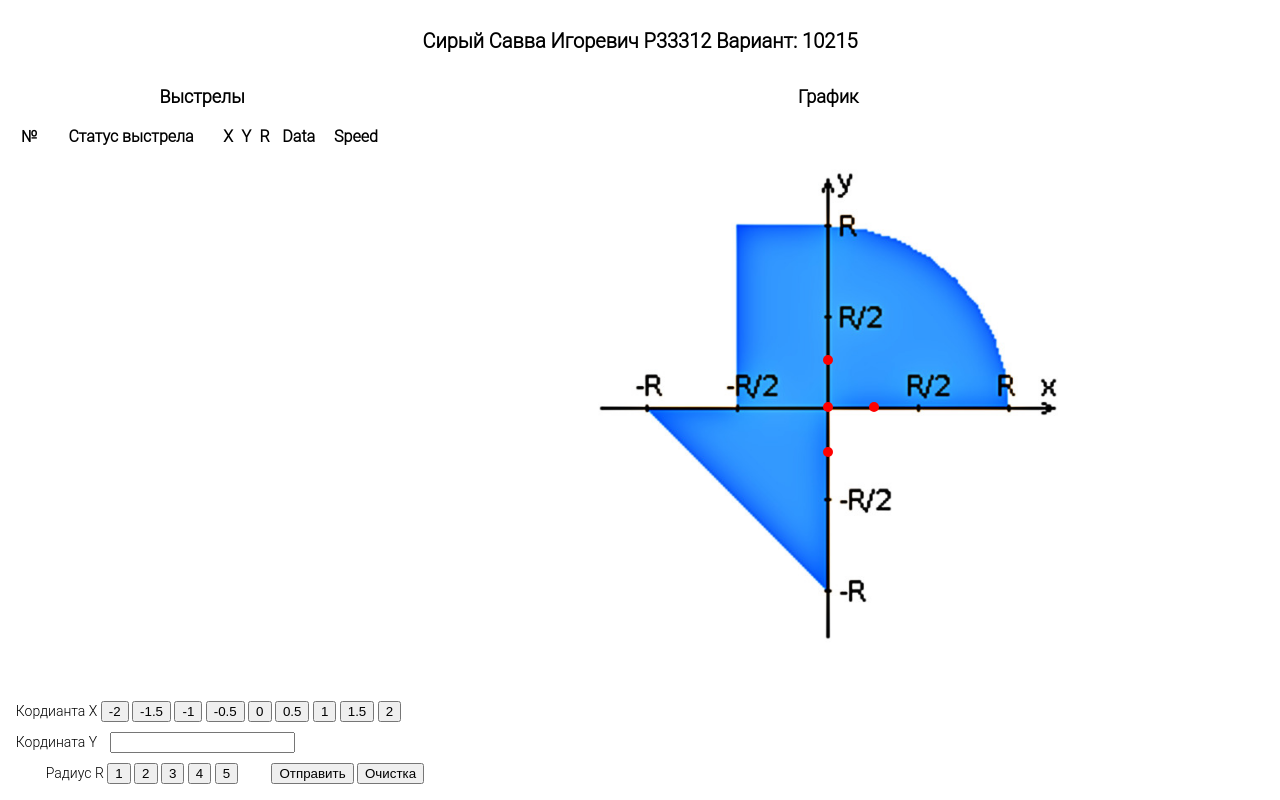
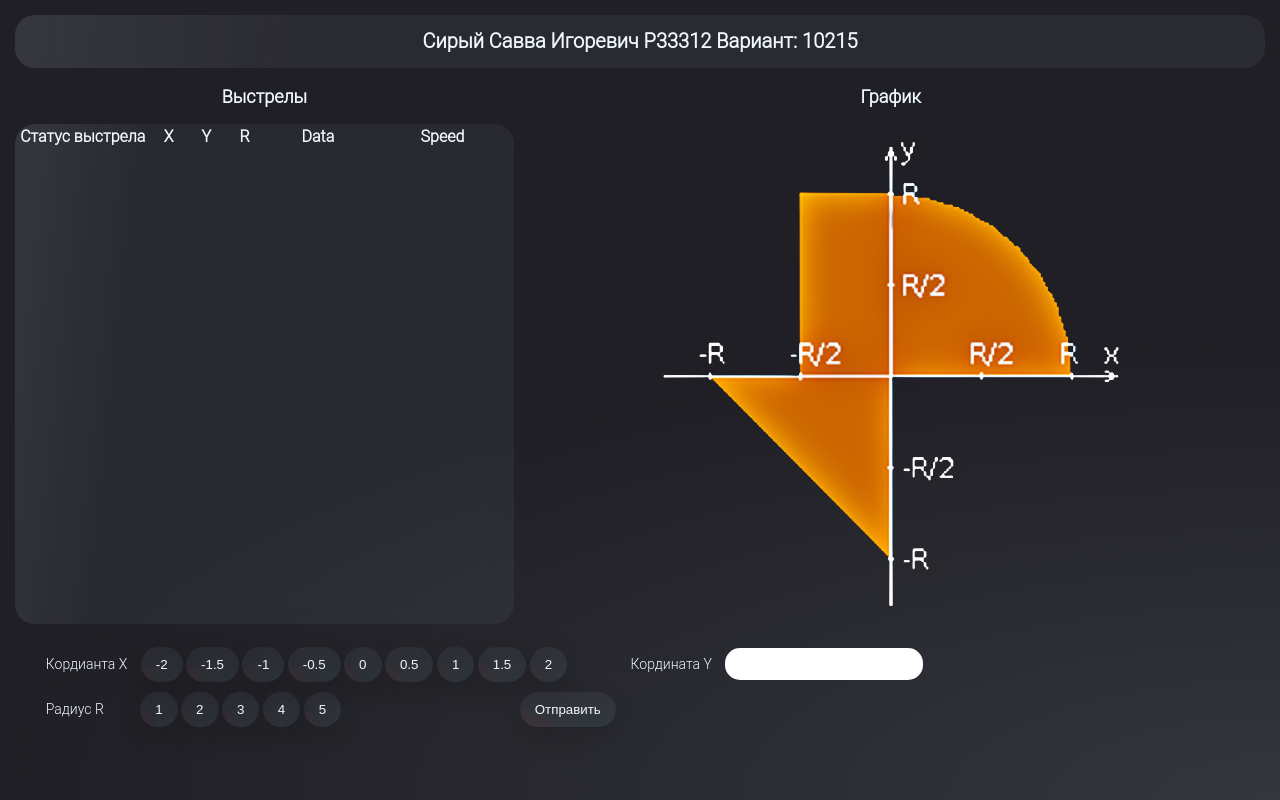
Before and after one commit to SavvaSiry/web_lab_1, a PHP site: page / in a window 1280 px wide. Run offline with PHP 8.4, Linux system fonts and the light colour scheme; lists and menus that the app fills with data are empty.

Commit message:
Refactor

```diff
--- a/blocks/header.php
+++ b/blocks/header.php
@@ -1,7 +1,10 @@
-<tr>
-    <th class="header" colspan="4">
+<tr class="header">
+    <th style="border-radius: 20px" colspan="4">
         <h1>
-            <header>Сирый Савва Игоревич P33312 Вариант: 10215
+            <header  class="text">
+                <h1>
+                    Сирый Савва Игоревич P33312 Вариант: 10215
+                </h1>
             </header>
         </h1>
     </th>
--- a/css/index.css
+++ b/css/index.css
@@ -5,6 +5,11 @@ html, body {
     max-height: 100%;
     margin: 0;
     padding: 0;
+    background: radial-gradient(100% 57.43% at 100% 100%, rgba(138, 148, 155, 0.2) 0%, rgba(138, 148, 155, 0) 100%), #1F1F25;
+}
+
+text {
+    color: aliceblue;
 }
 
 table {
@@ -40,17 +45,74 @@ h2 {
     font-size: 18px;
 }
 
+button {
+    background: radial-gradient(94.29% 94.29% at 100% 100%, rgba(29, 145, 145, 0.06) 0%, rgba(29, 145, 145, 0) 100%), radial-gradient(40.32% 51.43% at 0% 100%, rgba(203, 45, 62, 0.12) 0%, rgba(203, 45, 62, 0) 100%), rgba(138, 148, 155, 0.1);
+    box-shadow: 0px 8px 24px rgba(0, 0, 0, 0.15);
+    backdrop-filter: blur(5px);
+
+    padding: 10px 15px;
+
+    color: aliceblue;
+    border: none;
+    cursor: pointer;
+    /* Note: backdrop-filter has minimal browser support */
+
+    border-radius: 25px;
+}
+
+button:hover {
+    background: #ffab0f;
+    /*border-width: 2px;*/
+    /*border-color: white;*/
+}
+
+.text {
+    color: aliceblue;
+}
+
+input[type="text"] {
+    font-size: 14px;
+    background: white;
+    border: none;
+    color: rgba(0, 0, 0, 0.5);
+    border-radius: 15px;
+    height: 30px;
+    padding-left: 15px;
+}
+
 .main-table {
     padding: 1%;
 }
 
+::-webkit-scrollbar {
+    width: 5px;
+}
+
+/* Handle */
+::-webkit-scrollbar-thumb {
+    -webkit-border-radius: 10px;
+    border-radius: 10px;
+    background: rgba(220, 205, 205, 0.8);
+    -webkit-box-shadow: inset 0 0 6px rgba(0, 0, 0, 0.5);
+}
+
 .header {
-    height: 40px;
+    height: 20px;
+    background: linear-gradient(95.94deg, rgba(138, 148, 155, 0.12) 0%, rgba(138, 148, 155, 0) 22.94%), rgba(138, 148, 155, 0.1);
+    /* Note: backdrop-filter has minimal browser support */
 
+    border-radius: 20px;
 }
 
 .inside-table {
     vertical-align: top;
+    color: aliceblue;
+
+    background: linear-gradient(95.94deg, rgba(138, 148, 155, 0.12) 0%, rgba(138, 148, 155, 0) 22.94%), rgba(138, 148, 155, 0.1);
+    backdrop-filter: blur(10px);
+    /* Note: backdrop-filter has minimal browser support */
+
+    border-radius: 20px;
 }
 
 .scroll-container {
@@ -59,7 +121,7 @@ h2 {
 }
 
 .input-block {
-    height: 50px;
+    height: 80px;
     text-align: left;
     font-size: 14px;
     font-weight: normal;
@@ -99,3 +161,10 @@ h2 {
     width: 20px;
     height: 20px;
 }
+
+.box {
+    width: 600px;
+    display: flex;
+    justify-content: space-between;
+    align-items: center;
+}
--- a/index.php
+++ b/index.php
@@ -1,7 +1,7 @@
-<!DOCTYPE html>
 <?php
 session_start();
 ?>
+<!DOCTYPE html>
 <html lang="ru">
 <head>
     <meta charset="UTF-8">
@@ -12,52 +12,46 @@ session_start();
 
 </head>
 <body>
-<table class="main-table" style="margin-bottom: 1%; height: 100%">
+<table class="main-table" style=" height: 90%">
     <?php
-    include ('blocks/header.php');
+    include('blocks/header.php');
     ?>
-    <tr style="height: 40px">
-        <th style="width: 30%;" colspan="1"><h2>Выстрелы</h2></th>
-        <th style="width: 70%"><h2>График</h2></th>
+    <tr style="height: 30px">
+        <th class="text" style="width: 40%;" colspan="1"><h2>Выстрелы</h2></th>
+        <th class="text" style="width: 60%"><h2>График</h2></th>
     </tr>
     <tr>
         <td class="inside-table">
             <div class="scroll-container">
                 <table id="status-table">
-                    <tr><th>№</th><th>Статус выстрела</th><th>X</th><th>Y</th><th>R</th><th>Data</th><th>Speed</th></tr>
+                    <tr>
+                        <th width="130px">Статус выстрела</th>
+                        <th>X</th>
+                        <th>Y</th>
+                        <th>R</th>
+                        <th>Data</th>
+                        <th>Speed</th>
+                    </tr>
                     <?php
-                    $count = 1;
                     if (isset($_SESSION['results'])) {
                         foreach ($_SESSION['results'] as $result) { ?>
                             <tr>
-                                <td><?php $count++; ?></td>
-                                <td><?php echo $result[3] ?></td>
-                                <td><?php echo $result[0] ?></td>
-                                <td><?php echo $result[1] ?></td>
-                                <td><?php echo $result[2] ?></td>
-                                <td><?php echo $result[4] ?></td>
-                                <td><?php echo $result[5] ?></td>
+                                <td><?php echo $result['status'] ?></td>
+                                <td><?php echo $result['x'] ?></td>
+                                <td><?php echo $result['y'] ?></td>
+                                <td><?php echo $result['r'] ?></td>
+                                <td><?php echo $result['dateTime'] ?></td>
+                                <td><?php echo $result['time'] ?></td>
                             </tr>
-                        <?php }} ?>
+                        <?php }
+                    } ?>
                 </table>
             </div>
         </td>
         <td style="width: 80%">
             <div class="schedule-container" style="">
-                <svg class="point"  style="margin-left: 92px; margin-top: 2px;" viewBox="0 0 10 10">
-                    <circle cx="5" cy="5" r="2.5" fill="red"/>
-                </svg>
-                <svg class="point" style="margin-left: 0px; margin-top: 2px;"  viewBox="0 0 10 10">
-                    <circle cx="5" cy="5" r="2.5" fill="red"/>
-                </svg>
-                <svg class="point"  style="margin-left: 0px; margin-top: 92px;" viewBox="0 0 10 10">
-                    <circle cx="5" cy="5" r="2.5" fill="red"/>
-                </svg>
-                <svg class="point" style="margin-top: -92px;" viewBox="0 0 10 10">
-                    <circle cx="5" cy="5" r="2.5" fill="red"/>
-                </svg>
                 <div class="img-container">
-                    <img src="/img/schedule.jpg" alt="График не загрузился">
+                    <img src="/img/graf.png" alt="График не загрузился">
 
                 </div>
             </div>
@@ -65,10 +59,10 @@ session_start();
     </tr>
     <tr>
         <th class="input-block" style="" colspan="3">
-            <form id="post" name="myForm">
-                <div style="margin-top: 10px">
+            <form id="post" name="myForm" style="margin-top: 20px">
+                <span class="text" style="margin-top: 10px">
                     Кордианта X
-                    <button type="button" value="-2" onclick="valueX(this)">
+                    <button style="margin-left: 10px" type="button" value="-2" onclick="valueX(this)">
                         -2
                     </button>
                     <button type="button" value="-1.5" onclick="valueX(this)">
@@ -86,7 +80,7 @@ session_start();
                     <button type="button" value="0.5" onclick="valueX(this)">
                         0.5
                     </button>
-                    <button  type="button" value="1" onclick="valueX(this)">
+                    <button type="button" value="1" onclick="valueX(this)">
                         1
                     </button>
                     <button type="button" value="1.5" onclick="valueX(this)">
@@ -96,40 +90,30 @@ session_start();
                         2
                     </button>
                     <span id="x-eror" style="color: red"></span>
-                </div>
-                <div style="margin-top: 10px">
+                </span>
+                <span class="text" style="margin-top: 10px">
                     Кордината Y
                     <input type="text" name="Y" id="Y">
                     <span class="eror" style="color: red"></span>
-                </div>
-                <div style="margin-top: 10px">
-                <span>
+                </span>
+                <div class="box" style="margin-top: 10px">
+                <span class="text">
                     Радиус R
-                    <button type="button" value="1" onclick="valueR(this)">1</button>
+                    <button style="margin-left: 33px" type="button" value="1" onclick="valueR(this)">1</button>
                     <button type="button" value="2" onclick="valueR(this)">2</button>
                     <button type="button" value="3" onclick="valueR(this)">3</button>
                     <button type="button" value="4" onclick="valueR(this)">4</button>
                     <button type="button" value="5" onclick="valueR(this)">5</button>
                     <span id="r-eror" style="color: red"></span>
                 </span>
-                <button type="submit">
-                    Отправить
-                </button>
-<!--                    <script type="text/javascript">-->
-<!--                        function logout() {-->
-<!--                            document.location = 'logout.php';-->
-<!--                        }-->
-<!--                        LogoutButton.addEventListener('click', logout, false);-->
-<!--                    </script>-->
-
-                    <button id="LogoutButton">Очистка</button>
+                    <button class="text" type="submit">
+                        Отправить
+                    </button>
                 </div>
             </form>
         </th>
     </tr>
-
 </table>
-
 </body>
 <script src="https://code.jquery.com/jquery-3.5.0.js"></script>
 <script src="/js/post.js"></script>
--- a/js/post.js
+++ b/js/post.js
@@ -61,11 +61,11 @@ document.addEventListener('DOMContentLoaded', () => {
                 },
                 success: function (response) {
                     let status = response.status;
-                    let data = response.data;
-                    let speed = response.speed;
+                    let data = response.dateTime;
+                    let speed = response.time;
                     document.getElementById("status-table")
                         .insertAdjacentHTML('beforeend',
-                            '<tr><td>1</td><td>'+ status +'</td><td>'+ x +'</td><td>'+ y +'</td><td>'+ r +'</td><td>'+ data +'</td><td>'+ speed +'</td></tr>');
+                            '<tr><td>'+ status +'</td><td>'+ x +'</td><td>'+ y +'</td><td>'+ r +'</td><td>'+ data +'</td><td>'+ speed +'</td></tr>');
                 },
                 error: function(response) { // Данные не отправлены
                     console.log("В ошибке" + response);
```
Also changed, not shown: php/checkHitPoint.php (+22 -42 lines), img/graf.png (added).
